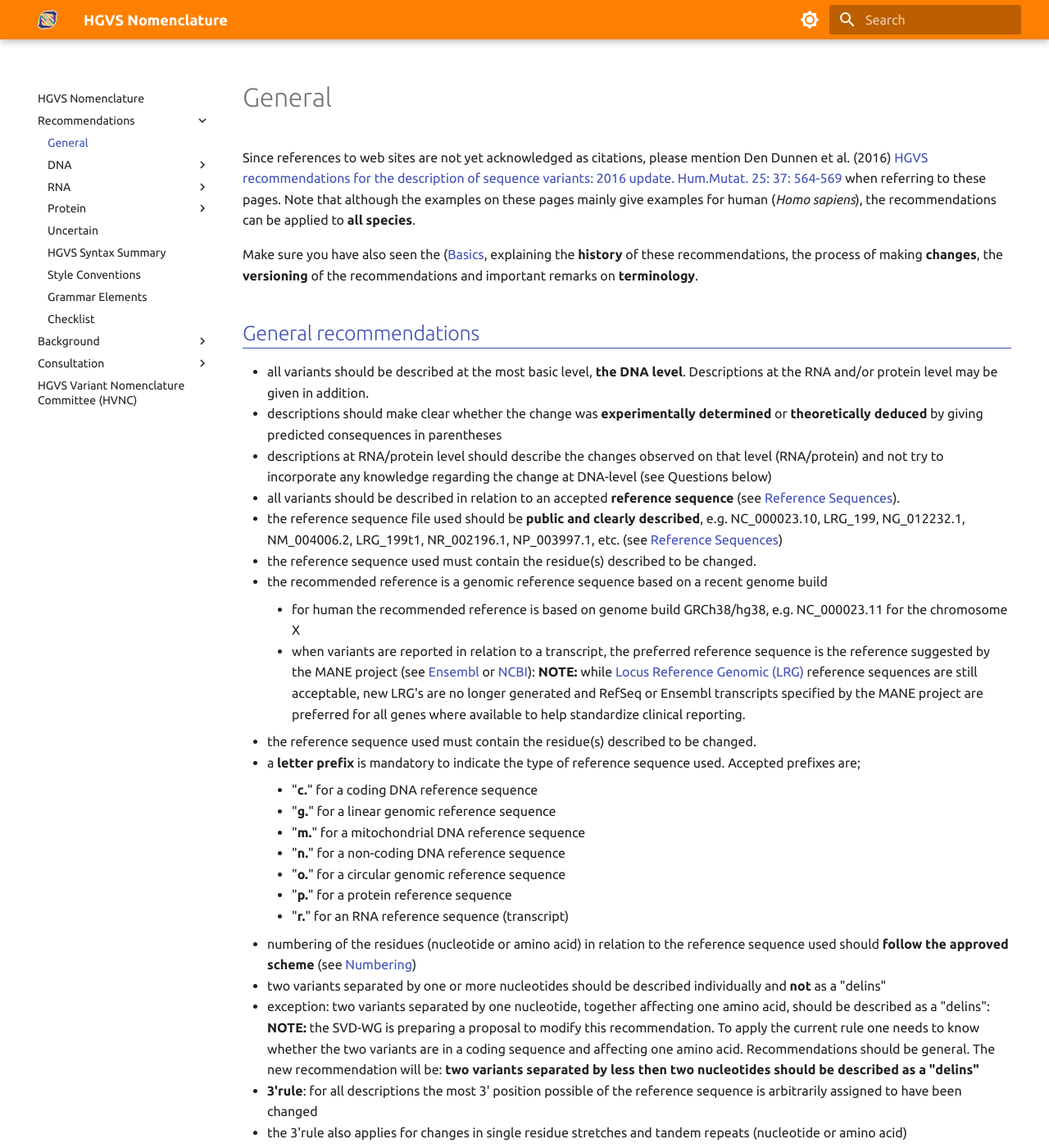
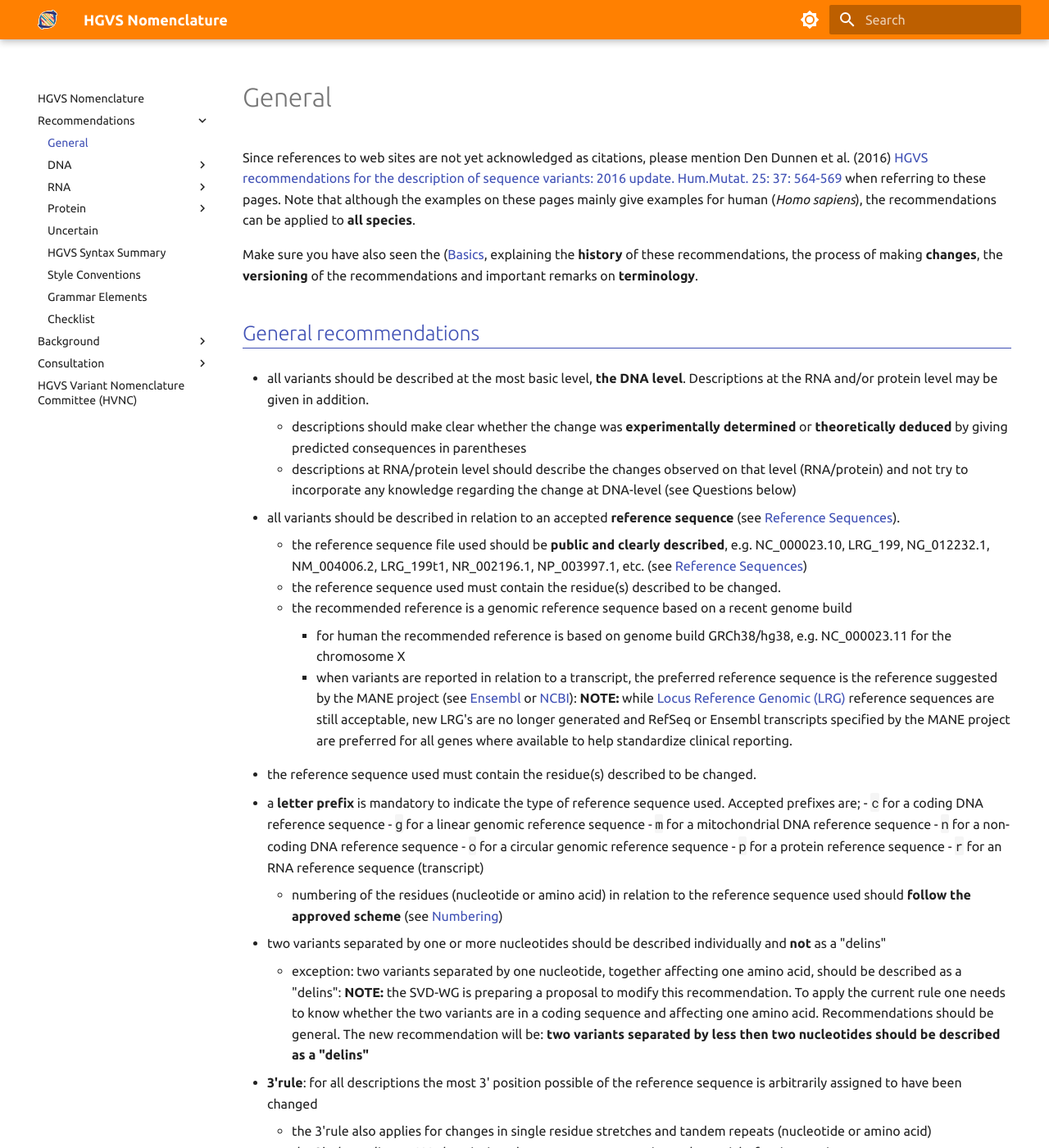
Before and after one commit to HGVSnomenclature/hgvs-nomenclature, an MkDocs documentation site: the page built from docs/recommendations/general.md, in a window 1280 px wide and 1400 px high. Shown: the whole window at 82% size. Built offline with MkDocs 1.6.1 and Material for MkDocs 9.7.7, drawn with Linux system fonts in a browser that asks for light colours; some of the changed text lies outside the part shown.

Commit message:
update nested list in general

```diff
--- a/docs/recommendations/general.md
+++ b/docs/recommendations/general.md
@@ -7,39 +7,46 @@ Make sure you have also seen the ([Basics](../background/basics.md), explaining
 ## General recommendations
 
 - all variants should be described at the most basic level, **the DNA level**. Descriptions at the RNA and/or protein level may be given in addition.
-  - descriptions should make clear whether the change was **experimentally determined** or **theoretically deduced** by giving predicted consequences in parentheses
-  - descriptions at RNA/protein level should describe the changes observed on that level (RNA/protein) and not try to incorporate any knowledge regarding the change at DNA-level (see Questions below)
+    - descriptions should make clear whether the change was **experimentally determined** or **theoretically deduced** by giving predicted consequences in parentheses
+    - descriptions at RNA/protein level should describe the changes observed on that level (RNA/protein) and not try to incorporate any knowledge regarding the change at DNA-level (see Questions below)
+
 - all variants should be described in relation to an accepted **reference sequence** (see [Reference Sequences](../background/refseq.md)).
-  - the reference sequence file used should be **public and clearly described**, e.g. NC_000023.10, LRG_199, NG_012232.1, NM_004006.2, LRG_199t1, NR_002196.1, NP_003997.1, etc. (see [Reference Sequences](../background/refseq.md))
-  - the reference sequence used must contain the residue(s) described to be changed.
-  - the recommended reference is a genomic reference sequence based on a recent genome build
-    - for human the recommended reference is based on genome build GRCh38/hg38, e.g. NC_000023.11 for the chromosome X
-    - when variants are reported in relation to a transcript, the preferred reference sequence is the reference suggested by the MANE project (see [Ensembl](http://tark.ensembl.org/web/mane_project/) or [NCBI](https://www.ncbi.nlm.nih.gov/refseq/MANE/)): **NOTE:** while [Locus Reference Genomic (LRG)](http://www.lrg-sequence.org) reference sequences are still acceptable, new LRG's are no longer generated and RefSeq or Ensembl transcripts specified by the MANE project are preferred for all genes where available to help standardize clinical reporting.
+    - the reference sequence file used should be **public and clearly described**, e.g. NC_000023.10, LRG_199, NG_012232.1, NM_004006.2, LRG_199t1, NR_002196.1, NP_003997.1, etc. (see [Reference Sequences](../background/refseq.md))
+    - the reference sequence used must contain the residue(s) described to be changed.
+    - the recommended reference is a genomic reference sequence based on a recent genome build
+        - for human the recommended reference is based on genome build GRCh38/hg38, e.g. NC_000023.11 for the chromosome X
+        - when variants are reported in relation to a transcript, the preferred reference sequence is the reference suggested by the MANE project (see [Ensembl](http://tark.ensembl.org/web/mane_project/) or [NCBI](https://www.ncbi.nlm.nih.gov/refseq/MANE/)): **NOTE:** while [Locus Reference Genomic (LRG)](http://www.lrg-sequence.org) reference sequences are still acceptable, new LRG's are no longer generated and RefSeq or Ensembl transcripts specified by the MANE project are preferred for all genes where available to help standardize clinical reporting.
   - the reference sequence used must contain the residue(s) described to be changed.
   - a **letter prefix** is mandatory to indicate the type of reference sequence used. Accepted prefixes are;
-    - "**c.**" for a coding DNA reference sequence
-    - "**g.**" for a linear genomic reference sequence
-    - "**m.**" for a mitochondrial DNA reference sequence
-    - "**n.**" for a non-coding DNA reference sequence
-    - "**o.**" for a circular genomic reference sequence
-    - "**p.**" for a protein reference sequence
-    - "**r.**" for an RNA reference sequence (transcript)
-  - numbering of the residues (nucleotide or amino acid) in relation to the reference sequence used should **follow the approved scheme** (see [Numbering](../background/numbering.md))
+        - `c` for a coding DNA reference sequence
+        - `g` for a linear genomic reference sequence
+        - `m` for a mitochondrial DNA reference sequence
+        - `n` for a non-coding DNA reference sequence
+        - `o` for a circular genomic reference sequence
+        - `p` for a protein reference sequence
+        - `r` for an RNA reference sequence (transcript)
+    - numbering of the residues (nucleotide or amino acid) in relation to the reference sequence used should **follow the approved scheme** (see [Numbering](../background/numbering.md))
+
+
 - two variants separated by one or more nucleotides should be described individually and **not** as a "delins"
-  - exception: two variants separated by one nucleotide, together affecting one amino acid, should be described as a "delins": **NOTE:** the SVD-WG is preparing a proposal to modify this recommendation. To apply the current rule one needs to know whether the two variants are in a coding sequence and affecting one amino acid. Recommendations should be general. The new recommendation will be: **two variants separated by less then two nucleotides should be described as a "delins"**
+    - exception: two variants separated by one nucleotide, together affecting one amino acid, should be described as a "delins": **NOTE:** the SVD-WG is preparing a proposal to modify this recommendation. To apply the current rule one needs to know whether the two variants are in a coding sequence and affecting one amino acid. Recommendations should be general. The new recommendation will be: **two variants separated by less then two nucleotides should be described as a "delins"**
+
 - **3'rule**: for all descriptions the most 3' position possible of the reference sequence is arbitrarily assigned to have been changed
-  - the 3'rule also applies for changes in single residue stretches and tandem repeats (nucleotide or amino acid)
-  - the 3'rule applies to ALL descriptions (genome, gene, transcript and protein) of a given variant
-  - **exception**: deletion/duplication around exon/exon junctions using **c.**, **r.** or **n.** reference sequences (see [Numbering](../background/numbering.md#DNAc))
+    - the 3'rule also applies for changes in single residue stretches and tandem repeats (nucleotide or amino acid)
+    - the 3'rule applies to ALL descriptions (genome, gene, transcript and protein) of a given variant
+    - **exception**: deletion/duplication around exon/exon junctions using **c.**, **r.** or **n.** reference sequences (see [Numbering](../background/numbering.md#DNAc))
+
 - descriptions at DNA, RNA and protein level are clearly different:
-  - **DNA-level** 123456A>T: number(s) referring to the nucleotide(s) affected, nucleotides in CAPITALS using [IUPAC-IUBMB assigned nucleotide symbols](http://www.qmul.ac.uk/sbcs/iubmb/misc/naseq.html#500)
-  - **RNA-level** 76a>u: number(s) referring to the nucleotide(s) affected, nucleotides in lower case using [IUPAC-IUBMB assigned nucleotide symbols](http://www.qmul.ac.uk/sbcs/iubmb/misc/naseq.html#500)
-  - **protein level** Lys76Asn: the amino acid(s) affected in three- or one-letter code followed by a number [IUPAC-IUBMB assigned amino acid symbols](http://www.iupac.org/publications/pac/1984/pdf/5605x0595.pdf)
-    - **three-letter** amino acid code is preferred (see [Standards](../background/standards.md#aacode))
-    - the **"\*"** can be used to indicate the translation stop codon in both one- and three-letter amino acid code descriptions
+    - **DNA-level** 123456A>T: number(s) referring to the nucleotide(s) affected, nucleotides in CAPITALS using [IUPAC-IUBMB assigned nucleotide symbols](http://www.qmul.ac.uk/sbcs/iubmb/misc/naseq.html#500)
+    - **RNA-level** 76a>u: number(s) referring to the nucleotide(s) affected, nucleotides in lower case using [IUPAC-IUBMB assigned nucleotide symbols](http://www.qmul.ac.uk/sbcs/iubmb/misc/naseq.html#500)
+    - **protein level** Lys76Asn: the amino acid(s) affected in three- or one-letter code followed by a number [IUPAC-IUBMB assigned amino acid symbols](http://www.iupac.org/publications/pac/1984/pdf/5605x0595.pdf)
+        - **three-letter** amino acid code is preferred (see [Standards](../background/standards.md#aacode))
+        - the `*` can be used to indicate the translation stop codon in both one- and three-letter amino acid code descriptions
+
 - **prioritisation**: when a description is possible according to several types, the preferred description is: (1) substitution, (2) deletion, (3) inversion, (4) duplication, (5) insertion
-  - when a variant can be described as a duplication or an insertion, prioritisation determines it should be described as a duplication
-  - descriptions removing part of a reference sequence replacing it with part of the same sequence are not allowed (e.g. NM_004006.2:c.[762_768del;767_774dup])
+    - when a variant can be described as a duplication or an insertion, prioritisation determines it should be described as a duplication
+    - descriptions removing part of a reference sequence replacing it with part of the same sequence are not allowed (e.g. `NM_004006.2:c.[762_768del;767_774dup]`)
+
 - only **approved** [HGNC gene symbols](http://www.genenames.org) should be used to describe genes: **NOTE:** to avoid confusion, HGVS recommends to follow the [HGNC guidelines](https://www.genenames.org/about/guidelines/) to use **italics** to denote genes and to describe products of gene translocations or fusions (format GENESYMBOL1::GENESYMBOL2) and readthrough transcripts (format GENESYMBOL1-GENESYMBOL2): **NOTE:** for protein nomenclature see the [International Protein Nomenclature Guidelines](https://www.ncbi.nlm.nih.gov/genome/doc/internatprot_nomenguide/), written with the involvement of the HGNC
 
 <a id="characters"></a>
@@ -48,22 +55,22 @@ Make sure you have also seen the ([Basics](../background/basics.md), explaining
 
 In HGVS nomenclature some **characters** have a **specific meaning**
 
-- `+` (plus) is used in [nucleotide numbering](../background/numbering.md); c.123+45A>G
-- `-` (minus) is used in [nucleotide numbering](../background/numbering.md); c.124-56C>T
-- `*` (asterisk) is used in [nucleotide numbering](../background/numbering.md) and to indicate a translation termination (stop) codon (see [Standards](../background/standards.md#RNAcode)); c.\*32G>A and p.Trp41\*
-- `_` (underscore) is used to indicate a range; g.12345_12678del
+- `+` (plus) is used in [nucleotide numbering](../background/numbering.md); `c.123+45A>G`
+- `-` (minus) is used in [nucleotide numbering](../background/numbering.md); `c.124-56C>T`
+- `*` (asterisk) is used in [nucleotide numbering](../background/numbering.md) and to indicate a translation termination (stop) codon (see [Standards](../background/standards.md#RNAcode)); `c.*32G>A` and `p.Trp41*`
+- `_` (underscore) is used to indicate a range; `g.12345_12678del`
 - `[ ]` (square brackets) are used for alleles (see [DNA](DNA/alleles.md), [RNA](RNA/alleles.md), [protein](protein/alleles.md)), which includes multiple inserted sequences at one position and insertions from a second reference sequence
-  - `;` (semi colon) is used to separate variants and alleles; g.[123456A>G;345678G>C] or g.[123456A>G];[345678G>C]
-  - `,` (comma) is used to separate different transcripts/proteins derived from one allele; r.[123a>u, 122\_154del]
-  - NC_000002.11:g.48031621_48031622ins[TAT;48026961\_48027223;GGC]
-  - NC_000002.11:g.47643464_47643465ins[NC\_000022.10:35788169\_35788352]
-- `:` (colon) is used to separate the reference sequence file identifier (_accession.version_number_) from the actual description of a variant; NC_000011.9:g.12345611G>A
-- `::` (double colon) is used to describe RNA fusion transcripts ([RNA Deletion-insertion](RNA/delins.md)) and to designate break point junctions creating a ring chromosome ([DNA Complex (HGVS/ISCN)](DNA/complex.md))
-- `( )` (parentheses) are used to indicate uncertainties and predicted consequences; NC_000023.9:g.(123456_234567)\_(345678_456789)del, p.(Ser123Arg) **NOTE**: the range of the uncertainty should be described as precisely as possible (see [below](#uncertain1))
-- `?` (question mark) is used to indicate unknown positions (nucleotide or amino acid); g.(?\_234567)\_(345678\_?)del
-- `^` (caret) is used as "or"; c.(370A>C^372C>R) as back translation of p.Ser124Arg (i.e. changing the AGC codon to CGC, AGG or AGA)
-- `>` (greater than) is used to describe substitution variants (DNA and RNA level); g.12345A>T, r.123a>u (see [DNA](DNA/substitution.md), [RNA](RNA/substitution.md))
-- `=` (equals) is used to indicate a sequence was tested but found unchanged; p.(Arg234=)
+  - `;` (semi colon) is used to separate variants and alleles; `g.[123456A>G;345678G>C]` or `g.[123456A>G];[345678G>C]`
+  - `,` (comma) is used to separate different transcripts/proteins derived from one allele; `r.[123a>u,122_154del]`
+  - `NC_000002.11:g.48031621_48031622ins[TAT;48026961_48027223;GGC]`
+  - `NC_000002.11:g.47643464_47643465ins[NC_000022.10:35788169_35788352]`
+- `:` (colon) is used to separate the reference sequence file identifier (_accession.version_number_) from the actual description of a variant; `NC_000011.9:g.12345611G>A`
+- `:`: (double colon) is used to describe RNA fusion transcripts ([RNA Deletion-insertion](RNA/delins.md)) and to designate break point junctions creating a ring chromosome ([DNA Complex (HGVS/ISCN)](DNA/complex.md))
+- `( )` (parentheses) are used to indicate uncertainties and predicted consequences; `NC_000023.9:g.(123456_234567)_(345678_456789)del, p.(Ser123Arg)` **NOTE**: the range of the uncertainty should be described as precisely as possible (see [below](#uncertain1))
+- `?` (question mark) is used to indicate unknown positions (nucleotide or amino acid); `g.(?_234567)_(345678_?)del`
+- `^` (caret) is used as "or"; `c.(370A>C^372C>R)` as back translation of `p.Ser124Arg` (i.e. changing the AGC codon to CGC, AGG or AGA)
+- `>` (greater than) is used to describe substitution variants (DNA and RNA level); `g.12345A>T, r.123a>u` (see [DNA](DNA/substitution.md), [RNA](RNA/substitution.md))
+- `=` (equals) is used to indicate a sequence was tested but found unchanged; `p.(Arg234=)`
 - `/` (forward slash) is used to indicate mosaicism (see [Example DNA substitution](DNA/substitution.md))
 - `//` (double forward slash) is used to indicate chimerism (see [Example DNA substitution](DNA/substitution.md))
 - `|` (pipe) is used to indicate that not a direct change of the sequence is described but a modification (a change of state, e.g. methylation). (see [Example methylation](DNA/other.md))
@@ -74,42 +81,42 @@ In HGVS nomenclature some **characters** have a **specific meaning**
 
 Specific abbreviations are used to describe different variant types.
 
-- `>` (greater then) indicates a **substitution** (DNA and RNA level); g.123456G>A, r.123c>u (see [DNA](DNA/substitution.md), [RNA](RNA/substitution.md))
-  - a substitution at the protein level is described as p.Ser321Arg (see [protein](protein/substitution.md))
-- `del` indicates a **deletion**; c.76delA (see [DNA](DNA/deletion.md), [RNA](RNA/deletion.md), [protein](protein/deletion.md))
-- `dup` indicates a **duplication**; c.76dupA (see [DNA](DNA/duplication.md), [RNA](RNA/duplication.md), [protein](protein/duplication.md))
-- `ins` indicates an **insertion**; c.76_77insG (see [DNA](DNA/insertion.md), [RNA](RNA/insertion.md), [protein](protein/insertion.md))
+- `>` (greater then) indicates a **substitution** (DNA and RNA level); `g.123456G>A, r.123c>u` (see [DNA](DNA/substitution.md), [RNA](RNA/substitution.md))
+  - a substitution at the protein level is described as `p.Ser321Arg` (see [protein](protein/substitution.md))
+- `del` indicates a **deletion**; `c.76delA` (see [DNA](DNA/deletion.md), [RNA](RNA/deletion.md), [protein](protein/deletion.md))
+- `dup` indicates a **duplication**; `c.76dupA` (see [DNA](DNA/duplication.md), [RNA](RNA/duplication.md), [protein](protein/duplication.md))
+- `ins` indicates an **insertion**; `c.76_77insG` (see [DNA](DNA/insertion.md), [RNA](RNA/insertion.md), [protein](protein/insertion.md))
   - duplicating insertions are described as duplications, not as insertions
-- `inv` indicates an **inversion**; c.76_83inv (see [DNA](DNA/inversion.md), [RNA](RNA/inversion.md)). Not used at protein level, usually described as ["delins"](protein/delins.md)
-- `fs` indicates a **frameshift**; p.Arg456GlyfsTer17 (or p.Arg456Glyfs\*17, see [Frameshifts](protein/frameshift.md))
-- `ext` indicates an **extension**; p.Met1<code class="spot1">ext</code>-5 (see [Extension](protein/extension.md))
+- `inv` indicates an **inversion**; `c.76_83inv` (see [DNA](DNA/inversion.md), [RNA](RNA/inversion.md)). Not used at protein level, usually described as ["delins"](protein/delins.md)
+- `fs` indicates a **frameshift**; `p.Arg456GlyfsTer17` (or `p.Arg456Glyfs*17`, see [Frameshifts](protein/frameshift.md))
+- `ext` indicates an **extension**; `p.Met1ext-5` (see [Extension](protein/extension.md))
 
 - HGVS/ISCN (see [Community Consultation](http://www.hgvs.org/mutnomen/comments004.html))
 
   - `cen` indicates the **centromere** of a chromosome
   - `chr` indicates a **chromosome**; chr11:g.12345611G>A (NC_000011.9)
-  - "<code class="spot1">pter</code> indicates the **first nucleotide** of a chromosome
+  - `pter` indicates the **first nucleotide** of a chromosome
   - `qter` indicates the **last nucleotide** of a chromosome
   - `sup` indicates an **supernumary** chromosome (marker chromosome)
 
 - changes of state (modifications)
-  - `gom` indicates a **gain of methylation**; g.12345678_12345901<code class="spot1">|gom</code>
-  - `lom` indicates a **loss of methylation**; g.12345678_12345901<code class="spot1">|lom</code>
-  - `met` indicates a **methylation**; g.12345678_12345901<code class="spot1">|met=</code>
+  - `gom` indicates a **gain of methylation**; `g.12345678_12345901<code` class="spot1">|gom</code>
+  - `lom` indicates a **loss of methylation**; `g.12345678_12345901<code` class="spot1">|lom</code>
+  - `met` indicates a **methylation**; `g.12345678_12345901<code` class="spot1">|met=</code>
 
 ## Questions
 
-- Some papers and web sites use a "-" (minus) to indicate a range, is this correct? : The sign used to indicate a range is "\_" (underscore) and not a "-" (minus). The minus sign should only be used as a minus in the description of variants based on a coding DNA reference sequence. c.12-14del describes a deletion of nucleotide -14 in the intron directly preceding coding DNA nucleotide 12, **not** a deletion of nucleotides c.12 to c.14.
+- Some papers and web sites use a "-" (minus) to indicate a range, is this correct? : The sign used to indicate a range is "_" (underscore) and not a "-" (minus). The minus sign should only be used as a minus in the description of variants based on a coding DNA reference sequence. `c.12-14del` describes a deletion of nucleotide -14 in the intron directly preceding coding DNA nucleotide 12, **not** a deletion of nucleotides `c.12` to `c.14`.
 
 - Why is it recommended to use **three-letter amino acid code** to describe protein variants? : Several amino acids start with the same initial letter (Ala, Arg, Asn, Asp start with A; Gln, Glu, Gly with G; Leu, Lys with L; Phe, Pro with P; and Thr, Tyr with T) but in one-letter amino acid code this letter is used as abbreviation for only one. In practice this leads to many mistakes. It is therefore recommended to use three-letter amino acid code abbreviations.
 
-- When I want to report a variant on DNA, RNA and protein level do I need to use a specific separator?: No, best is to report the variant using the format NC_000023.11:g.32849790T>A NM_004006.3:c.124A>T r.(124a>u) p.(Ser42Cys): **NOTE:** when several NP\_'s are annotated in the NM\_ reference sequence, it is mandatory to add the NP\_ reference sequence used to describe the variant at protein level.
+- When I want to report a variant on DNA, RNA and protein level do I need to use a specific separator?: No, best is to report the variant using the format `NC_000023.11:g.32849790T>A NM_004006.3:c.124A>T r.(124a>u) p.(Ser42Cys)`: **NOTE:** when several NP_'s are annotated in the NM_ reference sequence, it is mandatory to add the NP_ reference sequence used to describe the variant at protein level.
 
 - I found a substitution variant (DNA) which alters splicing, inserting a short sequence in the transcript (RNA), giving a frameshift at #rotein level. How should I list this variant, as substitution, as splice variant, as insertion or as frameshift?: When listing variant types, HGVS recommends listing them separately for each level, i.e. DNA, RNA and protein. On DNA level you identified a substitution, on RNA level an insertion and on protein level a frameshift.
 
-- What do you mean with "variants should be described on the protein level and not incorporate knowledge regarding the change at the DNA-level"?: It means that protein variant descriptions should be derived from comparing the variant protein sequence with the reference protein sequence. Knowledge on the underlying change at the DNA level should not be used. E.g. when MetTrpSerSerSerHisAsp.. changes to MetTrpSerSer<code class="spot1">\_</code>HisAsp.. this is described as p.Ser5del. The information that at the DNA level the change is ..ATGTGGTCCAGTTCCCACGAT.. to ..ATGTGGTCC<code class="spot1">\_</code>TCCCACGAT.., so the codon for Ser4 is deleted, is not used; the description p.Ser4del is not correct.
+- What do you mean with "variants should be described on the protein level and not incorporate knowledge regarding the change at the DNA-level"?: It means that protein variant descriptions should be derived from comparing the variant protein sequence with the reference protein sequence. Knowledge on the underlying change at the DNA level should not be used. E.g. when `MetTrpSerSerSerHisAsp..` changes to <code>MetTrpSerSer<code class="spot1">\_</code>HisAsp..</code> this is described as `p.Ser5del`. The information that at the DNA level the change is <code>..ATGTGGTCCAGTTCCCACGAT..</code> to <code>..ATGTGGTCC<code class="spot1">\_</code>TCCCACGAT..</code>, so the codon for Ser4 is deleted, is not used; the description `p.Ser4del` is not correct.
 
-- Is it correct that when I apply **the 3'rule** for genes that are on the minus strand of a chromosome, the "g." and "c." variant descriptions differ regarding the nucleotide that I describe as deleted?: Yes, when a gene is on the minus strand of a chromosome (opposite transcriptional orientation) and the change is located in a repeated sequence (mono-, di-, tri-, etc. nucleotide stretches) the 3'rule has this as a consequence. When the chromosome sequence is -TGGGGCAT- and one of the G's is deleted (change to -TGGG_CAT-) the description based on chromosome coordinates is g.5delG. When the annotated coding DNA reference sequence is on the minus strand (ATGCCCCA) the description is c.7delC. Not only is the deleted nucleotide different (delG vs. delC), in fact the descriptions also point to another nucleotide, g.5 vs. g.2 (equivalent to c.7delC).
+- Is it correct that when I apply **the 3'rule** for genes that are on the minus strand of a chromosome, the "g." and "c." variant descriptions differ regarding the nucleotide that I describe as deleted?: Yes, when a gene is on the minus strand of a chromosome (opposite transcriptional orientation) and the change is located in a repeated sequence (mono-, di-, tri-, etc. nucleotide stretches) the 3'rule has this as a consequence. When the chromosome sequence is -TGGGGCAT- and one of the G's is deleted (change to -TGGG_CAT-) the description based on chromosome coordinates is `g.5delG`. When the annotated coding DNA reference sequence is on the minus strand (ATGCCCCA) the description is `c.7delC`. Not only is the deleted nucleotide different (delG vs. delC), in fact the descriptions also point to another nucleotide, `g.5` vs. `g.2` (equivalent to `c.7delC)`.
 
 <a id="uncertain1"></a>
 
--- a/docs/stylesheets/extra.css
+++ b/docs/stylesheets/extra.css
@@ -24,6 +24,14 @@ label.md-nav__title {
 
 .no-wrap {
   white-space: nowrap;
+}
+
+.md-typeset ul ul {
+  list-style-type: circle;
+}
+
+.md-typeset ul ul ul {
+  list-style-type: square;
 }
 
 /*
```
Also changed, not shown: .pre-commit-config.yaml (+13 -11 lines).
